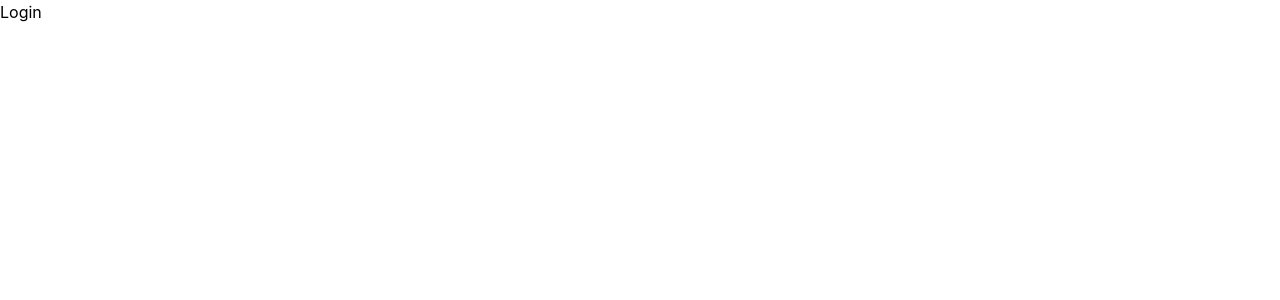
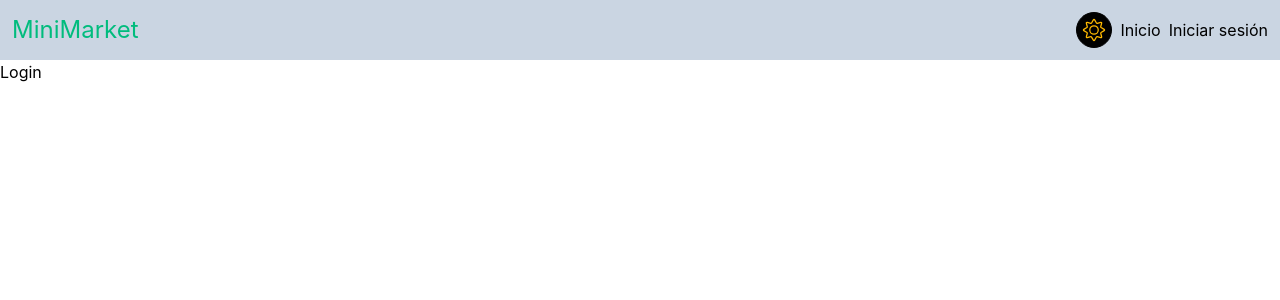
Before and after one commit to Juliancito1/MiniMarket-c12, a React (Vite) app: page /login in a window 1280 px wide. Shown: the top 300 px of the page. Built offline with nearby package versions, Linux system fonts and the light colour scheme.

Commit message:
Realice el navbar de la aplicación

```diff
--- a/src/App.tsx
+++ b/src/App.tsx
@@ -1,10 +1,12 @@
 import { BrowserRouter, Route, Routes } from "react-router";
 import { Home } from "./pages/Home";
 import { Login } from "./pages/Login";
+import { Navbar } from "./components/Navbar";
 
 function App() {
   return (
     <BrowserRouter>
+     <Navbar/>
       <Routes>
         <Route path="/" element={<Home />} />
         <Route path="/login" element={<Login />} />
--- /dev/null
+++ b/src/components/Navbar.tsx
@@ -0,0 +1,39 @@
+import { useState } from "react"
+import { NavLink } from "react-router"
+import { CiSun } from "react-icons/ci";
+import { FiMenu, FiX } from "react-icons/fi";
+
+
+export const Navbar = () => {
+  const [isMenuOpen, setIsMenuOpen] = useState(false)
+
+  return (
+    <header className="bg-slate-300">
+      <nav className="flex flex-wrap items-center justify-between p-3">
+        <div>
+          <h1 className="text-2xl text-emerald-500">MiniMarket</h1>
+        </div>
+        <button
+          type="button"
+          className="text-3xl lg:hidden hover:cursor-pointer"
+          aria-label={isMenuOpen ? "Cerrar menú" : "Abrir menú"}
+          aria-expanded={isMenuOpen}
+          aria-controls="navbar-menu"
+          onClick={() => setIsMenuOpen(!isMenuOpen)}
+        >
+          {isMenuOpen ? <FiX /> : <FiMenu />}
+        </button>
+        <div
+          id="navbar-menu"
+          className={`${isMenuOpen ? "flex" : "hidden"} w-full flex-col items-start gap-3 pt-3 lg:flex lg:w-auto lg:flex-row lg:items-center lg:gap-0 lg:pt-0`}
+        >
+          <button className="text-3xl border p-0.5 bg-black rounded-4xl">
+            <CiSun className="text-amber-400"/>
+          </button>
+          <NavLink to={'/'} className='lg:mx-2' onClick={() => setIsMenuOpen(false)}>Inicio</NavLink>
+          <NavLink to={'/login'} onClick={() => setIsMenuOpen(false)}>Iniciar sesión</NavLink>
+        </div>
+      </nav>
+    </header>
+  )
+}
```
